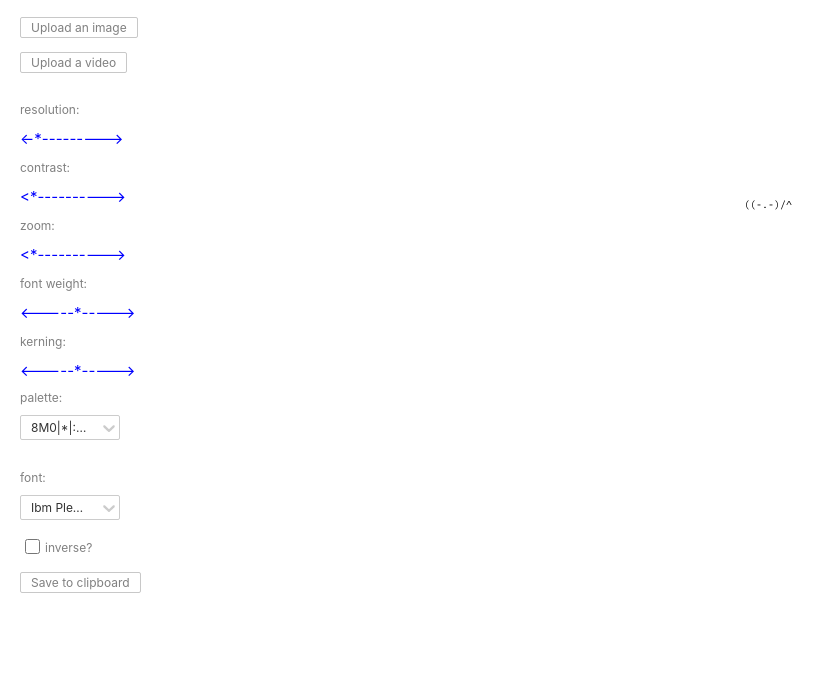
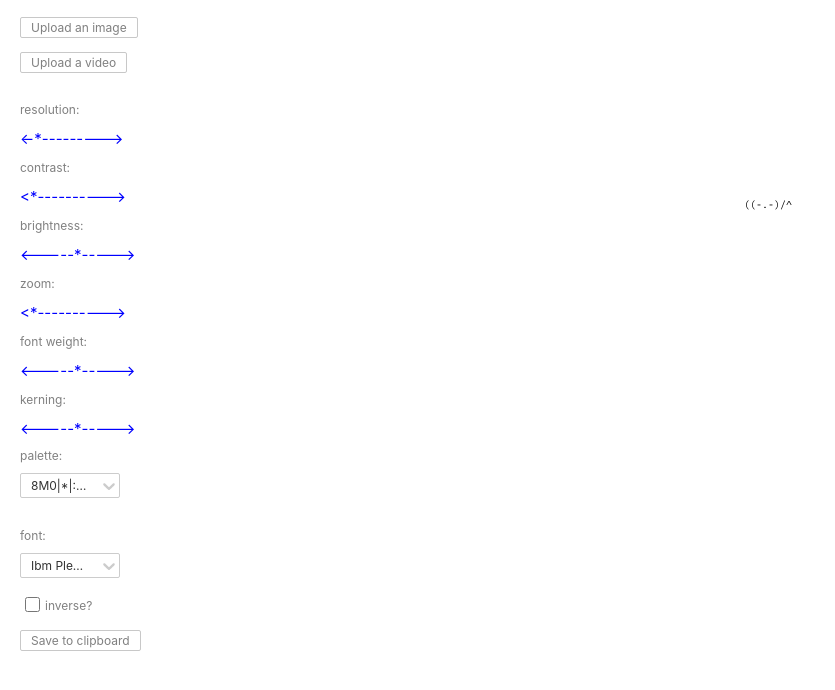
Before and after one commit to rybarczykj/ascii, a React (Create React App) app: page / in a window 1280 px wide. Shown: the top 690 px of the page, without its empty margins (0-835 px from the left). Built offline with nearby package versions, Linux system fonts and the light colour scheme; a web font is replaced by a local one.

Commit message:
add brightness stuff

```diff
--- a/src/ascii-utils.tsx
+++ b/src/ascii-utils.tsx
@@ -26,11 +26,12 @@ export const getAsciiFromContext = (
     context: CanvasRenderingContext2D,
     asciiChars: string | string[],
     inverse = false,
-    contrast?: number,
+    contrast: number,
+    brightness: number,
 ): string => {
     const imageData = context.getImageData(0, 0, context.canvas.width, context.canvas.height);
     const greyscale = getGreyscale(imageData);
-    const ascii = getAsciiFromGreyscale(greyscale, asciiChars, inverse, contrast);
+    const ascii = getAsciiFromGreyscale(greyscale, asciiChars, inverse, contrast, brightness);
     return ascii;
 };
 
@@ -59,18 +60,22 @@ export const getAsciiFromGreyscale = (
     greyscale: number[][],
     asciiChars: string | string[],
     inverse = false,
-    contrast?: number,
+    contrast: number,
+    brightness: number,
 ): string => {
     let ascii = '';
-
     // iterate over each row, and each pixel in the row
     for (let y = 0; y < greyscale.length; y++) {
         for (let x = 0; x < greyscale[y].length; x++) {
             const luminance = greyscale[y][x];
 
+            const adjustedLuminance = brightness
+                ? Math.max(Math.min(luminance + brightness, 255), 0)
+                : luminance;
+
             const contrastedLuminance = contrast
-                ? Math.max(Math.min((luminance - 127.5) * contrast, 255), 0)
-                : luminance;
+                ? Math.max(Math.min((adjustedLuminance - 127.5) * contrast, 255), 0)
+                : adjustedLuminance;
 
             const asciiIndex = Math.floor((contrastedLuminance / 255) * (asciiChars.length - 1));
             if (inverse) {
--- a/src/ui/Menu/Menu.tsx
+++ b/src/ui/Menu/Menu.tsx
@@ -43,6 +43,8 @@ interface MenuProps extends Omit<MenuContainerProps, 'onAsciiChange'> {
     onColorInvertedToggle: () => void;
     contrast: number;
     onContrastChange: (contrast: number) => void;
+    brightness: number;
+    onBrightnessChange: (brightness: number) => void;
     // textColor: string;
     // onTextColorChange: (color: string) => void;`
     // backgroundColor: string;
@@ -67,6 +69,8 @@ const Menu = ({
     onContrastChange,
     isVideoEditMode,
     onClickGenerateVideo,
+    brightness,
+    onBrightnessChange,
 }: // textColor,
 // onTextColorChange,
 // backgroundColor,
@@ -143,6 +147,8 @@ MenuProps): ReactElement => {
                         onResolutionChange={onResolutionChange}
                         contrast={contrast}
                         onContrastChange={onContrastChange}
+                        brightness={brightness}
+                        onBrightnessChange={onBrightnessChange}
                     />
                     <Dropdown
                         label="palette"
@@ -212,6 +218,7 @@ export const MenuContainer = (props: MenuContainerProps): ReactElement => {
     const [selectedPalette, setSelectedPalette] = React.useState<string | string[]>(ASCIICHARS[0]);
     const [isColorInverted, setInvert] = React.useState(false);
     const [contrast, setContrast] = React.useState(1);
+    const [brightness, setBrightness] = React.useState(0);
     const [videoForEditMode, setVideoForEditMode] = React.useState<File>();
 
     const video = document.createElement('video');
@@ -232,7 +239,8 @@ export const MenuContainer = (props: MenuContainerProps): ReactElement => {
         file,
         isVideo,
         contrast,
-        resetLookups = false,
+        brightness,
+        resetLookups,
     }: {
         palette: string | string[];
         isColorInverted: boolean;
@@ -240,7 +248,8 @@ export const MenuContainer = (props: MenuContainerProps): ReactElement => {
         file: File | undefined;
         isVideo: boolean;
         contrast: number;
-        resetLookups?: boolean;
+        brightness: number;
+        resetLookups: boolean;
     }) => {
         if (!file) {
             return;
@@ -256,6 +265,7 @@ export const MenuContainer = (props: MenuContainerProps): ReactElement => {
                 isColorInverted,
                 (frames) => onAsciiChange(frames, resolution),
                 contrast,
+                brightness,
             );
         } else {
             resizeImage({
@@ -280,6 +290,7 @@ export const MenuContainer = (props: MenuContainerProps): ReactElement => {
                     palette,
                     isColorInverted,
                     contrast,
+                    brightness,
                 );
 
                 onAsciiChange(newAscii, resolution);
@@ -302,6 +313,7 @@ export const MenuContainer = (props: MenuContainerProps): ReactElement => {
             file: currentFile,
             isVideo: isAsciiVideo,
             contrast,
+            brightness,
             resetLookups: true,
         });
     }, 5);
@@ -316,6 +328,23 @@ export const MenuContainer = (props: MenuContainerProps): ReactElement => {
             file: currentFile,
             isVideo: isAsciiVideo,
             contrast,
+            brightness,
+            resetLookups: false,
+        });
+    }, 5);
+
+    const debouncedOnBrightnessChange = debounce((brightness: number) => {
+        setLoadingState(isAsciiVideo);
+        setBrightness(brightness);
+        updateAscii({
+            palette: selectedPalette,
+            isColorInverted,
+            resolution: specs.resolution,
+            file: currentFile,
+            isVideo: isAsciiVideo,
+            contrast,
+            brightness,
+            resetLookups: false,
         });
     }, 5);
 
@@ -336,6 +365,7 @@ export const MenuContainer = (props: MenuContainerProps): ReactElement => {
                     file: imageFile,
                     isVideo: false,
                     contrast,
+                    brightness,
                     resetLookups: true,
                 });
                 setCurrentFile(imageFile);
@@ -355,6 +385,7 @@ export const MenuContainer = (props: MenuContainerProps): ReactElement => {
                     file: imageFile,
                     isVideo: false,
                     contrast,
+                    brightness,
                     resetLookups: true,
                 });
                 setCurrentFile(imageFile);
@@ -370,7 +401,9 @@ export const MenuContainer = (props: MenuContainerProps): ReactElement => {
                     resolution: specs.resolution,
                     file: currentFile,
                     isVideo: isAsciiVideo,
+                    brightness,
                     contrast,
+                    resetLookups: false,
                 });
             }}
             isColorInverted={isColorInverted}
@@ -383,11 +416,15 @@ export const MenuContainer = (props: MenuContainerProps): ReactElement => {
                     resolution: specs.resolution,
                     file: currentFile,
                     isVideo: isAsciiVideo,
+                    brightness,
                     contrast,
+                    resetLookups: false,
                 });
             }}
             contrast={contrast}
             onContrastChange={debouncedOnContrastChange}
+            brightness={brightness}
+            onBrightnessChange={debouncedOnBrightnessChange}
             isVideoEditMode={Boolean(videoForEditMode)}
             onClickGenerateVideo={() => {
                 if (videoForEditMode) {
@@ -401,6 +438,7 @@ export const MenuContainer = (props: MenuContainerProps): ReactElement => {
                         file: videoForEditMode,
                         isVideo: true,
                         contrast,
+                        brightness,
                         resetLookups: true,
                     });
                     setCurrentFile(videoForEditMode);
--- a/src/ui/SliderSection/SliderSection.tsx
+++ b/src/ui/SliderSection/SliderSection.tsx
@@ -1,7 +1,6 @@
 import { Slider } from '../Slider/Slider';
 import React from 'react';
 import { SpecsState } from '../../App';
-import { on } from 'events';
 
 export const SliderSection: React.FC<{
     specs: SpecsState;
@@ -9,7 +8,17 @@ export const SliderSection: React.FC<{
     onResolutionChange: (resolution: number) => void;
     contrast: number;
     onContrastChange: (contrast: number) => void;
-}> = ({ specs, onSpecsChange, onResolutionChange, contrast, onContrastChange }) => {
+    brightness: number; // Added brightness prop
+    onBrightnessChange: (brightness: number) => void; // Added onBrightnessChange prop
+}> = ({
+    specs,
+    onSpecsChange,
+    onResolutionChange,
+    contrast,
+    onContrastChange,
+    brightness,
+    onBrightnessChange,
+}) => {
     // TODO: consider using an exponential scale for resolution
     return (
         <>
@@ -34,6 +43,18 @@ export const SliderSection: React.FC<{
                 max={50}
                 step={0.1}
                 label={contrast.toString()}
+            />
+
+            <Slider
+                title={'brightness:'}
+                onChange={(newBrightness) => {
+                    onBrightnessChange(newBrightness);
+                }}
+                value={brightness}
+                min={-255}
+                max={255}
+                step={1}
+                label={brightness.toString()}
             />
 
             <Slider
--- a/src/video/process-video.ts
+++ b/src/video/process-video.ts
@@ -7,6 +7,7 @@ export const processVideoFrames = async (
     isColorInverted: boolean,
     onVideoFramesChange: (frame: string[]) => void,
     contrast: number,
+    brightness: number,
 ) => {
     // Wait for video metadata to load
     await new Promise<void>((resolve) => {
@@ -38,7 +39,13 @@ export const processVideoFrames = async (
 
     const processFrame = async () => {
         context.drawImage(video, 0, 0, width, height);
-        const frameAscii = getAsciiFromContext(context, palette, isColorInverted, contrast);
+        const frameAscii = getAsciiFromContext(
+            context,
+            palette,
+            isColorInverted,
+            contrast,
+            brightness,
+        );
         frames.push(frameAscii);
 
         if (!video.paused && !video.ended && !(video.currentTime >= video.duration)) {
```
